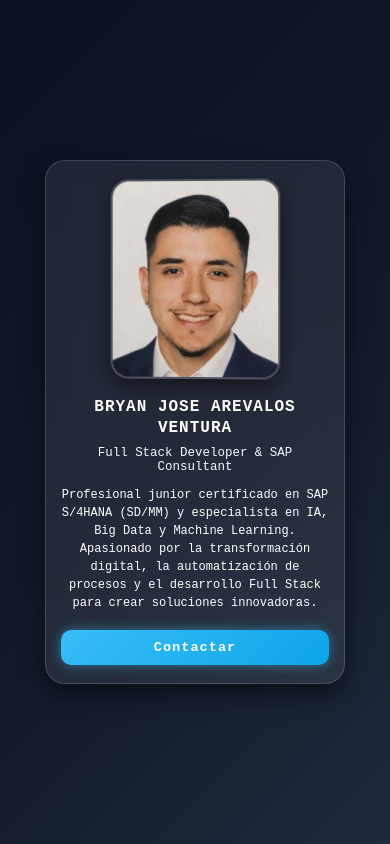
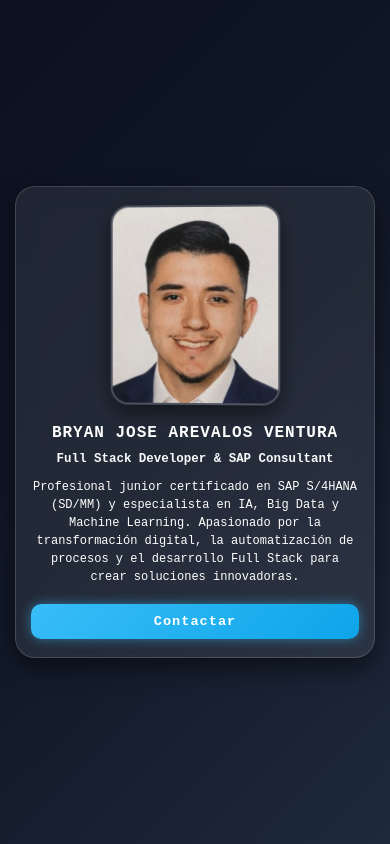
Before and after one commit to barevalosv/serprofes, a plain HTML site: page tarjeta_presentacion/index.html in a window 390 px wide. Drawn offline with Linux system fonts and the light colour scheme.

Commit message:
create tarjeta_presentacion

```diff
--- a/tarjeta-presentacion/index.html
+++ b/tarjeta_presentacion/index.html
@@ -32,7 +32,7 @@
             </p>
 
             <!-- BOTON -->
-            <a href="barevalosv11@gmail.com" class="btn-contacto">
+            <a href="mailto:barevalosv11@gmail.com" class="btn-contacto">
                 Contactar
             </a>
 
--- a/tarjeta-presentacion/style.css
+++ b/tarjeta_presentacion/style.css
@@ -9,19 +9,13 @@
 /* BODY */
 
 body{
-
     font-family: 'Courier New', Courier, monospace;
-
     min-height: 100vh;
-
     display: flex;
     justify-content: center;
     align-items: center;
-
     padding: 15px;
-
     overflow: hidden;
-
     background: linear-gradient(
         135deg,
         #0b1120,
@@ -33,11 +27,8 @@ body{
 /* CONTENEDOR FLEX */
 
 .contenedor{
-
     width: 100%;
-
     display: flex;
-
     justify-content: center;
     align-items: center;
 }
@@ -45,41 +36,27 @@ body{
 /* TARJETA */
 
 .card{
-
     width: 100%;
     max-width: 340px;
-
     background: rgba(255,255,255,0.08);
-
     backdrop-filter: blur(12px);
-
     border: 1px solid rgba(255,255,255,0.15);
-
     border-radius: 20px;
-
     padding: 22px 18px;
-
     text-align: center;
-
     box-shadow:
         0 10px 25px rgba(0,0,0,0.5);
-
     transition: all 0.5s ease;
-
     transform-style: preserve-3d;
-
     cursor: pointer;
 }
 
 /* EFECTO 3D TARJETA */
 
 .card:hover{
-
     transform:
-        rotateY(6deg)
-        rotateX(4deg)
-        scale(1.02);
-
+        rotateY(-5px)
+        scale(1.01);
     box-shadow:
         0 15px 30px rgba(0,0,0,0.7),
         0 0 20px rgba(56,189,248,0.6);
@@ -88,40 +65,29 @@ body{
 /* FOTO RECTANGULAR 3D */
 
 .foto-container{
-
     width: 100%;
     max-width: 190px;
-
     height: 220px;
-
     margin: auto;
     margin-bottom: 18px;
-
     border-radius: 18px;
-
     overflow: hidden;
-
     border: 2px solid rgba(255,255,255,0.2);
-
     box-shadow:
         0 8px 20px rgba(0,0,0,0.5);
-
     transform:
         perspective(1000px)
         rotateY(-4deg);
-
     transition: 0.5s ease;
 }
 
 /* HOVER FOTO */
 
 .foto-container:hover{
-
     transform:
         perspective(1000px)
         rotateY(4deg)
         scale(1.02);
-
     box-shadow:
         0 15px 30px rgba(0,0,0,0.7),
         0 0 20px #38bdf8;
@@ -130,86 +96,58 @@ body{
 /* IMAGEN */
 
 .foto-container img{
-
     width: 100%;
     height: 100%;
-
     object-fit: cover;
 }
 
 /* TITULO */
 
 h1{
-
     color: white;
-
     font-size: 1.2rem;
-
     margin-bottom: 8px;
-
     line-height: 1.3;
-
     text-transform: uppercase;
-
     letter-spacing: 1px;
 }
 
 /* SUBTITULO */
 
 h3{
-
     color: #f8fafc;
-
     margin-bottom: 12px;
-
-    font-size: 0.85rem;
-
-    font-weight: normal;
+    font-size: 1.3rem;
+    font-weight: 700;
 }
 
 /* DESCRIPCION */
 
 .descripcion{
-
     color: white;
-
     line-height: 1.5;
-
     font-size: 0.82rem;
-
     margin-bottom: 18px;
 }
 
 /* BOTON */
 
 .btn-contacto{
-
     display: inline-block;
-
     width: 100%;
-
     text-decoration: none;
-
     padding: 12px;
-
     border-radius: 10px;
-
     background: linear-gradient(
         135deg,
         #38bdf8,
         #0ea5e9
     );
-
     color: white;
-
     font-weight: bold;
-
     letter-spacing: 1px;
-
     transition: 0.4s ease;
-
     cursor: pointer;
-
     box-shadow:
         0 0 12px rgba(56,189,248,0.5);
 }
@@ -217,56 +155,40 @@ h3{
 /* HOVER BOTON */
 
 .btn-contacto:hover{
-
     background: linear-gradient(
         135deg,
         #2c3ea5,
         #20428d
     );
-
     transform: scale(1.04);
-
     box-shadow:
         0 0 20px rgba(52, 42, 201, 0.7);
 }
 
 /* RESPONSIVE */
 
-@media(max-width:480px){
-
+@media(max-width:500px){
     .card{
-
-        max-width: 300px;
-
+        width: 100%;
+        max-width: none;
         padding: 18px 15px;
+        box-sizing: border-box;
     }
-
     .foto-container{
-
         max-width: 170px;
-
         height: 200px;
     }
-
     h1{
-
         font-size: 1rem;
     }
-
     h3{
-
         font-size: 0.78rem;
     }
-
     .descripcion{
-
         font-size: 0.75rem;
     }
-
     .btn-contacto{
-
         padding: 10px;
-
         font-size: 0.85rem;
     }
 }
```
Also changed, not shown: tarjeta_presentacion/foto bryan 2026.JPG (renamed from tarjeta-presentacion/foto bryan 2026.JPG).
